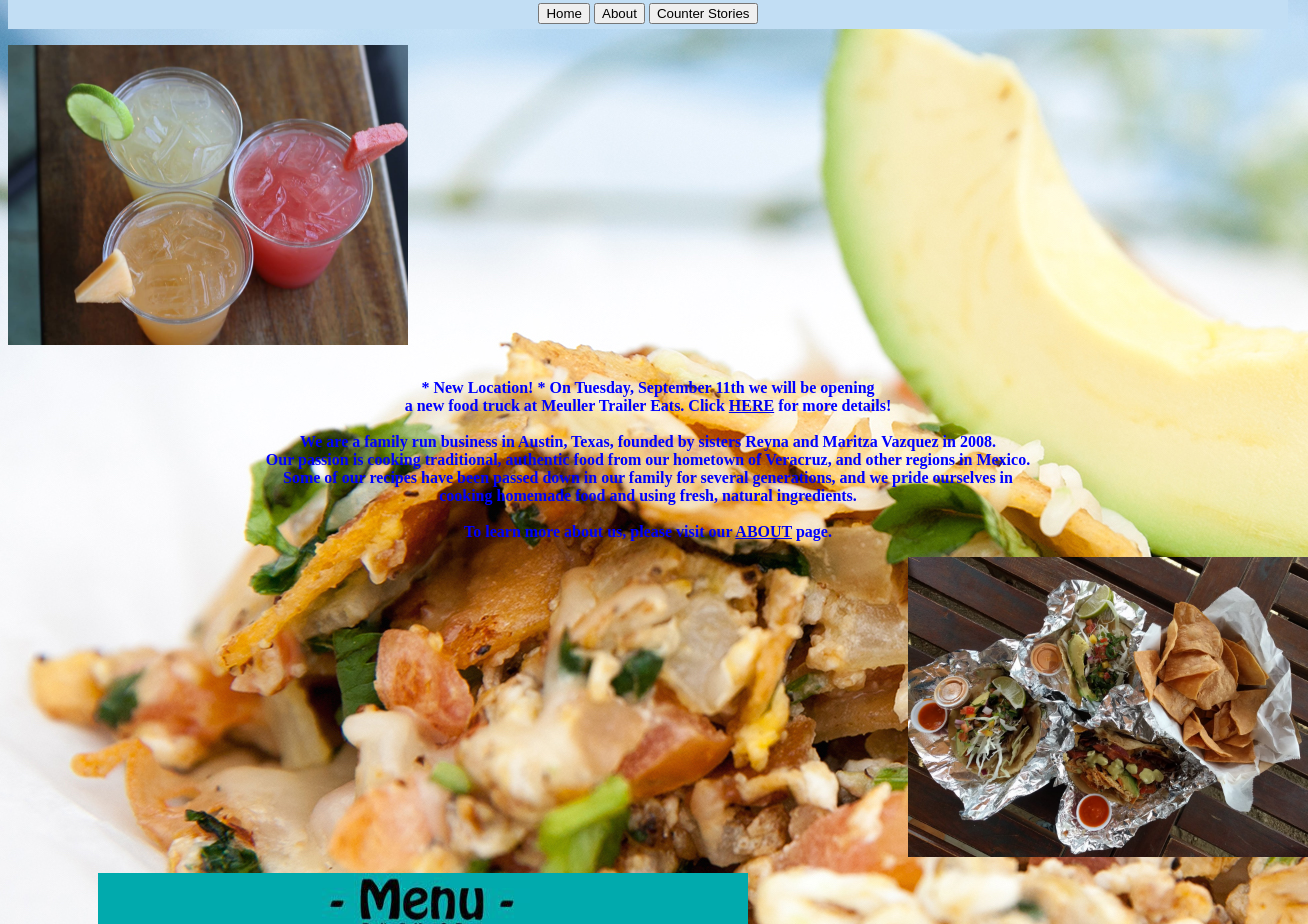
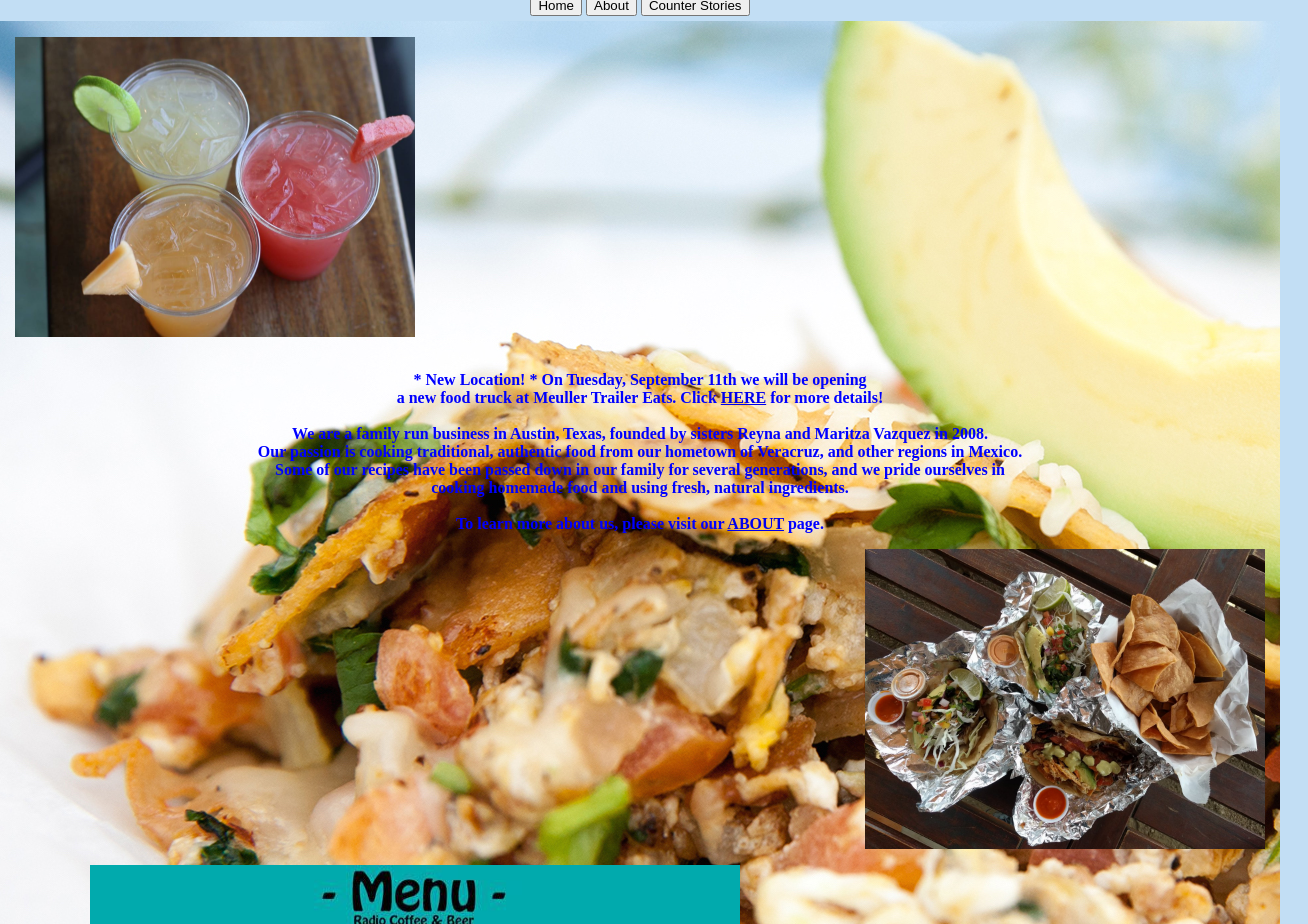
Before and after one commit to alexmdunagin/checkpoint-1, a plain HTML site: page index.html in a window 1280 px wide. Shown: the top 924 px of the page, 1308 px wide, since content can reach past the window. Drawn offline with Linux system fonts and the light colour scheme.

Commit message:
final push

```diff
--- a/style.css
+++ b/style.css
@@ -8,6 +8,8 @@ body {
     font-family: 'Times New Roman', Times, serif;
     color: blue;
     text-align: center;
+    margin: 0;
+    padding: 0;
 }
 
 p {
@@ -22,7 +24,7 @@ p {
 }
 
 .juices {
-    padding-right: 900px;
+    padding-right: 850px;
 }
 
 .text {
@@ -32,7 +34,7 @@ p {
 }
 
 .food {
-    padding-left: 900px;
+    padding-left: 850px;
 }
 
 .menu {
```
